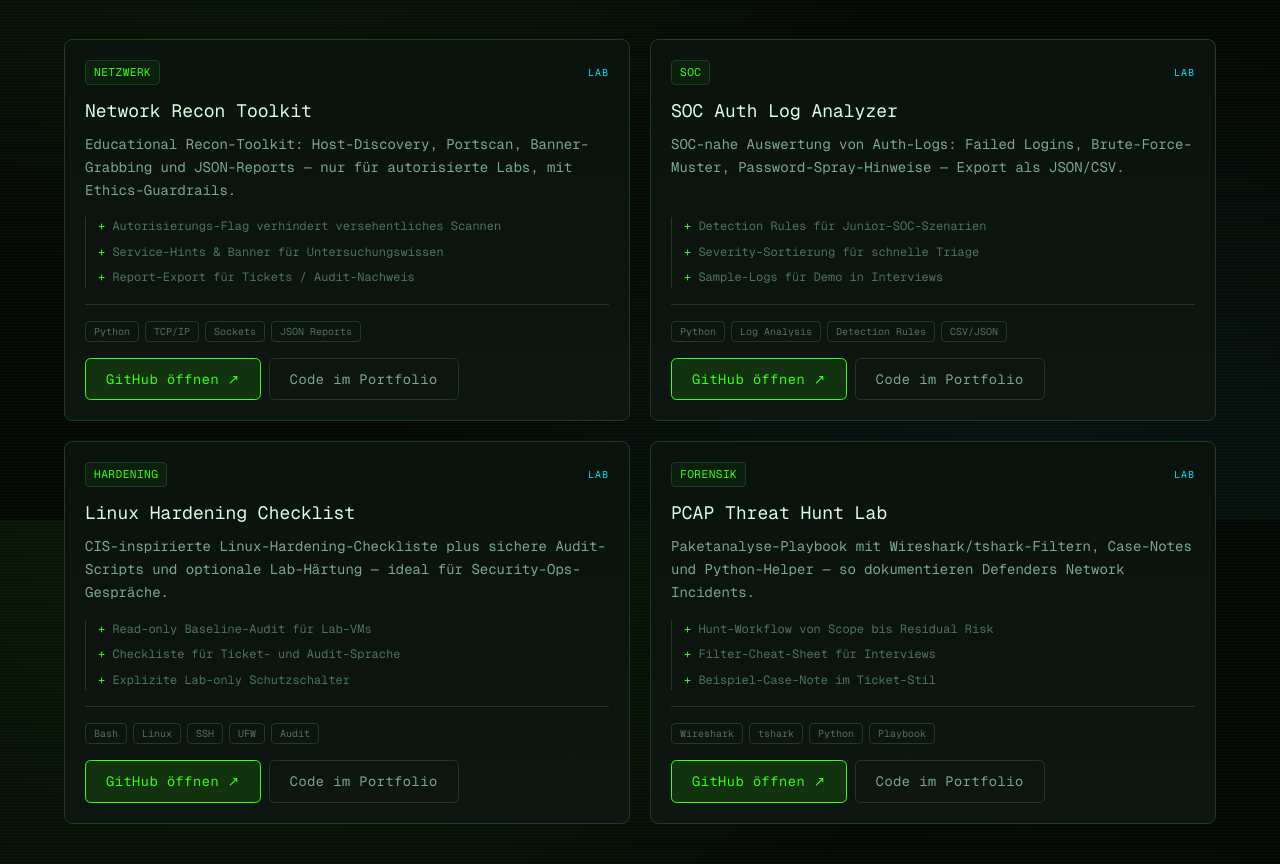
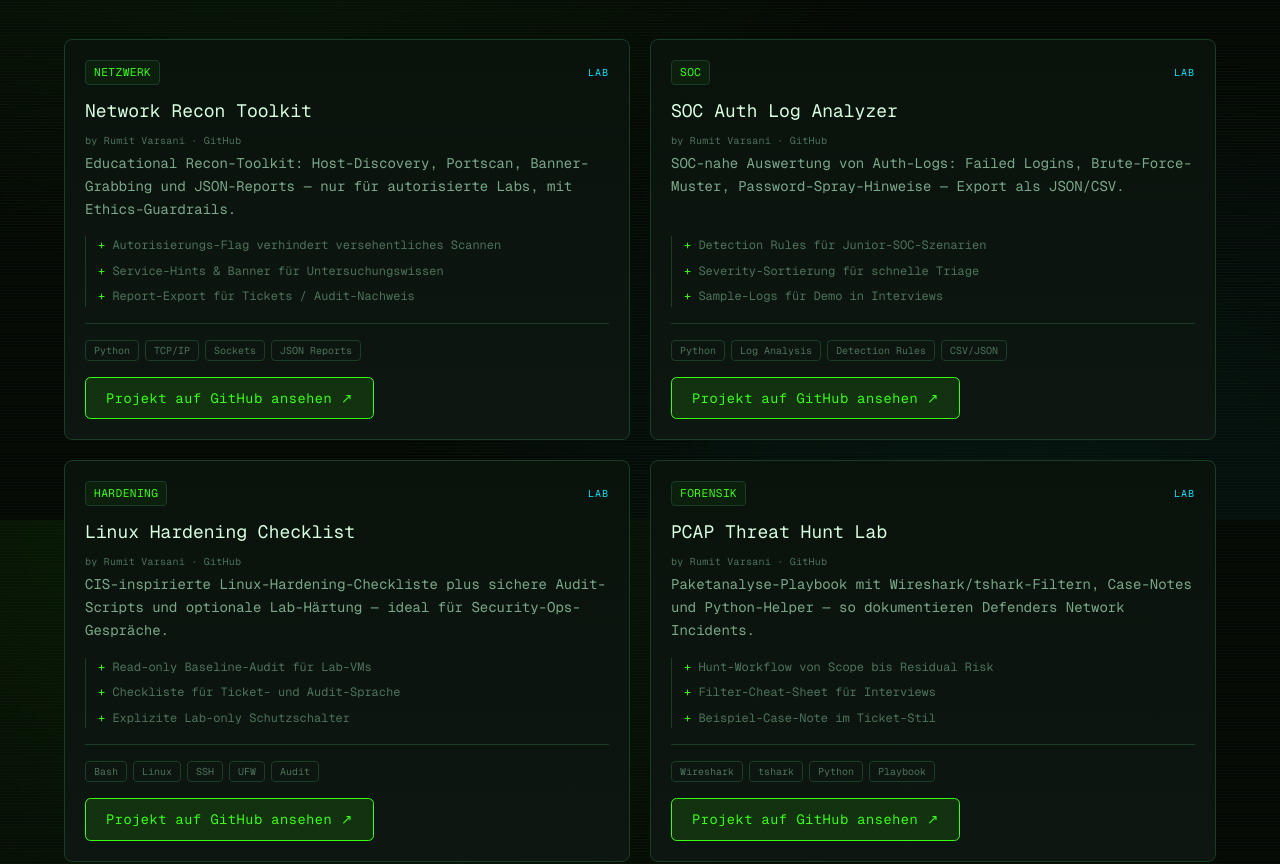
Before and after one commit to Rumit-Varsani/cyber-portfolio, a Next.js app: page / in a window 1280 px wide. Shown: the part 2680-3544 px from the top of the page. Built offline with nearby package versions, Linux system fonts and the light colour scheme.

Commit message:
Fix project GitHub links and remove broken monorepo button
Four labs are live under Rumit-Varsani; project cards link only to
those public repos with clear authorship branding.

```diff
--- a/src/components/Projects.tsx
+++ b/src/components/Projects.tsx
@@ -25,6 +25,9 @@ export default function Projects() {
                 </span>
               </div>
               <h3 className="mb-2 text-lg text-[var(--text)]">{project.title}</h3>
+              <p className="mb-1 text-[10px] tracking-wide text-[var(--text-dim)]">
+                by Rumit Varsani · GitHub
+              </p>
               <p className="mb-4 flex-1 text-sm leading-relaxed text-[var(--text-muted)]">
                 {project.description}
               </p>
@@ -45,7 +48,7 @@ export default function Projects() {
                   </span>
                 ))}
               </div>
-              <div className="mt-4 flex flex-wrap gap-2">
+              <div className="mt-4">
                 <a
                   href={project.github}
                   target="_blank"
@@ -53,14 +56,6 @@ export default function Projects() {
                   className="btn-primary text-xs"
                 >
                   {p.viewGithub}
-                </a>
-                <a
-                  href={`https://github.com/Rumit-Varsani/cyber-portfolio/tree/main/${project.localPath}`}
-                  target="_blank"
-                  rel="noopener noreferrer"
-                  className="btn-ghost text-xs"
-                >
-                  {p.viewCode}
                 </a>
               </div>
             </article>
--- a/src/i18n/translations.ts
+++ b/src/i18n/translations.ts
@@ -120,8 +120,7 @@ export const translations = {
       title: "Projekte & Labs",
       subtitle:
         "Vier praxisnahe Cyber-/Networking-Labs für Einstiegs- und Intermediate-Rollen — Code, Playbooks und Dokumentation inklusive.",
-      viewGithub: "GitHub öffnen ↗",
-      viewCode: "Code im Portfolio",
+      viewGithub: "Projekt auf GitHub ansehen ↗",
       items: [
         {
           id: "network-recon-toolkit",
@@ -137,7 +136,6 @@ export const translations = {
           ],
           status: "lab" as const,
           github: "https://github.com/Rumit-Varsani/network-recon-toolkit",
-          localPath: "labs/network-recon-toolkit",
         },
         {
           id: "soc-auth-log-analyzer",
@@ -153,7 +151,6 @@ export const translations = {
           ],
           status: "lab" as const,
           github: "https://github.com/Rumit-Varsani/soc-auth-log-analyzer",
-          localPath: "labs/soc-auth-log-analyzer",
         },
         {
           id: "linux-hardening-checklist",
@@ -169,7 +166,6 @@ export const translations = {
           ],
           status: "lab" as const,
           github: "https://github.com/Rumit-Varsani/linux-hardening-checklist",
-          localPath: "labs/linux-hardening-checklist",
         },
         {
           id: "pcap-threat-hunt-lab",
@@ -185,7 +181,6 @@ export const translations = {
           ],
           status: "lab" as const,
           github: "https://github.com/Rumit-Varsani/pcap-threat-hunt-lab",
-          localPath: "labs/pcap-threat-hunt-lab",
         },
       ],
     },
@@ -455,8 +450,7 @@ export const translations = {
       title: "Projects & Labs",
       subtitle:
         "Four practical cyber/networking labs for entry and intermediate roles — code, playbooks and documentation included.",
-      viewGithub: "Open GitHub ↗",
-      viewCode: "Code in portfolio",
+      viewGithub: "View project on GitHub ↗",
       items: [
         {
           id: "network-recon-toolkit",
@@ -472,7 +466,6 @@ export const translations = {
           ],
           status: "lab" as const,
           github: "https://github.com/Rumit-Varsani/network-recon-toolkit",
-          localPath: "labs/network-recon-toolkit",
         },
         {
           id: "soc-auth-log-analyzer",
@@ -488,7 +481,6 @@ export const translations = {
           ],
           status: "lab" as const,
           github: "https://github.com/Rumit-Varsani/soc-auth-log-analyzer",
-          localPath: "labs/soc-auth-log-analyzer",
         },
         {
           id: "linux-hardening-checklist",
@@ -504,7 +496,6 @@ export const translations = {
           ],
           status: "lab" as const,
           github: "https://github.com/Rumit-Varsani/linux-hardening-checklist",
-          localPath: "labs/linux-hardening-checklist",
         },
         {
           id: "pcap-threat-hunt-lab",
@@ -520,7 +511,6 @@ export const translations = {
           ],
           status: "lab" as const,
           github: "https://github.com/Rumit-Varsani/pcap-threat-hunt-lab",
-          localPath: "labs/pcap-threat-hunt-lab",
         },
       ],
     },
```
Also changed, not shown: labs/linux-hardening-checklist/README.md, labs/network-recon-toolkit/README.md, labs/pcap-threat-hunt-lab/README.md, labs/soc-auth-log-analyzer/README.md.
